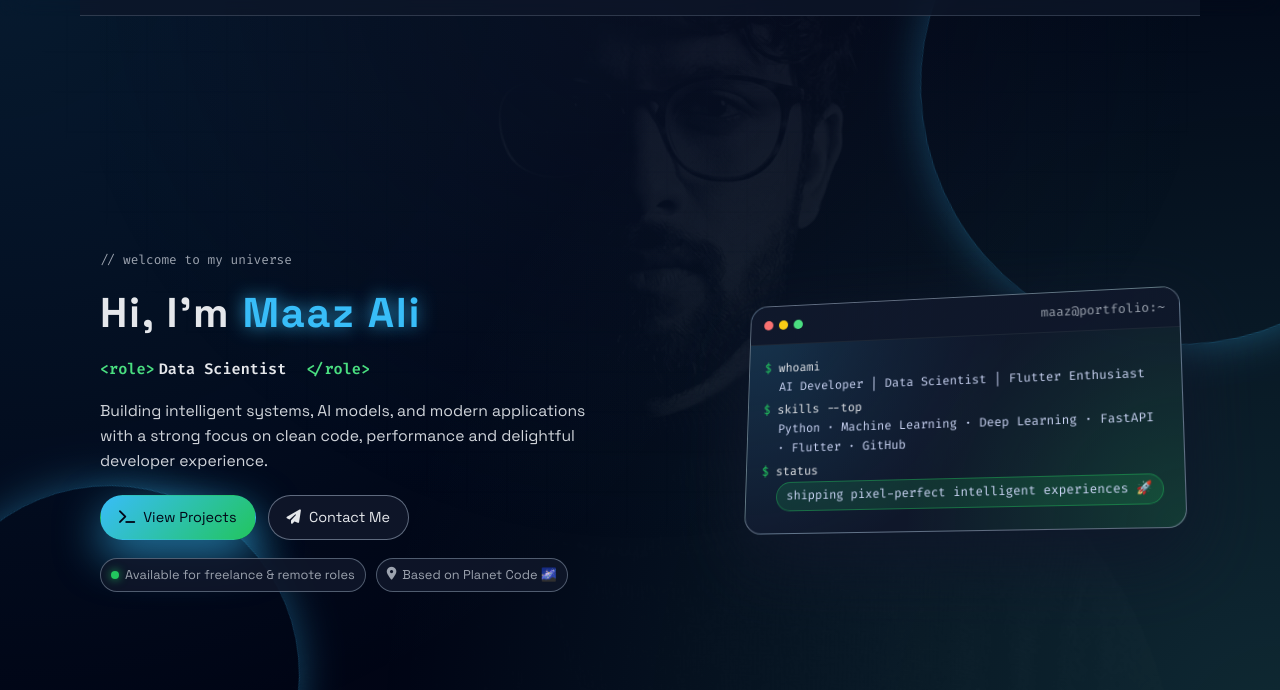
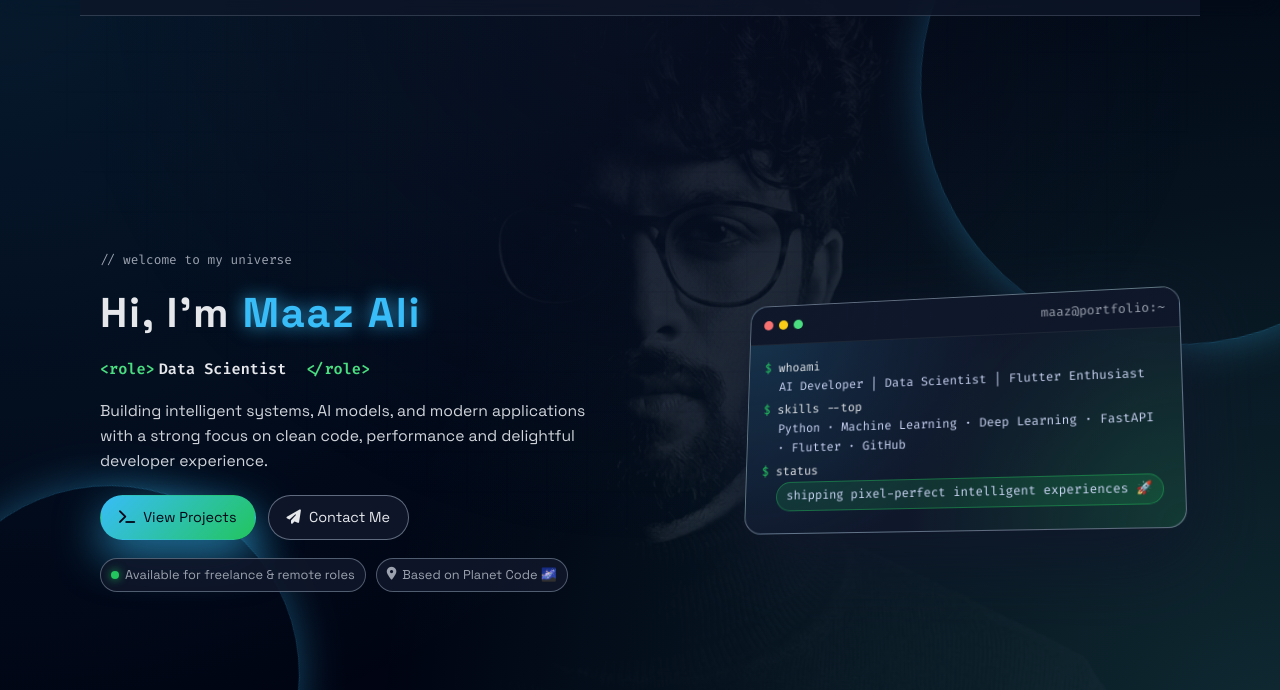
Before and after one commit to Maaz234Ali/maaz234ali.github.io, a plain HTML site: page index.html in a window 1280 px wide. Shown: the part 55-745 px from the top of the page. Drawn offline with Linux system fonts and the light colour scheme.

Commit message:
Bg added

```diff
--- a/style.css
+++ b/style.css
@@ -25,9 +25,9 @@ body {
   inset: 0;
   background-image: url("maaz.png");
   background-size: cover;
-  background-position: center;
+  background-position: center 25%;  /* move image a bit lower */
   background-repeat: no-repeat;
-  opacity: 0.08;
+  opacity: 0.15;                    /* whatever opacity you liked */
   filter: grayscale(8%);
   z-index: -4;
   pointer-events: none;
```
